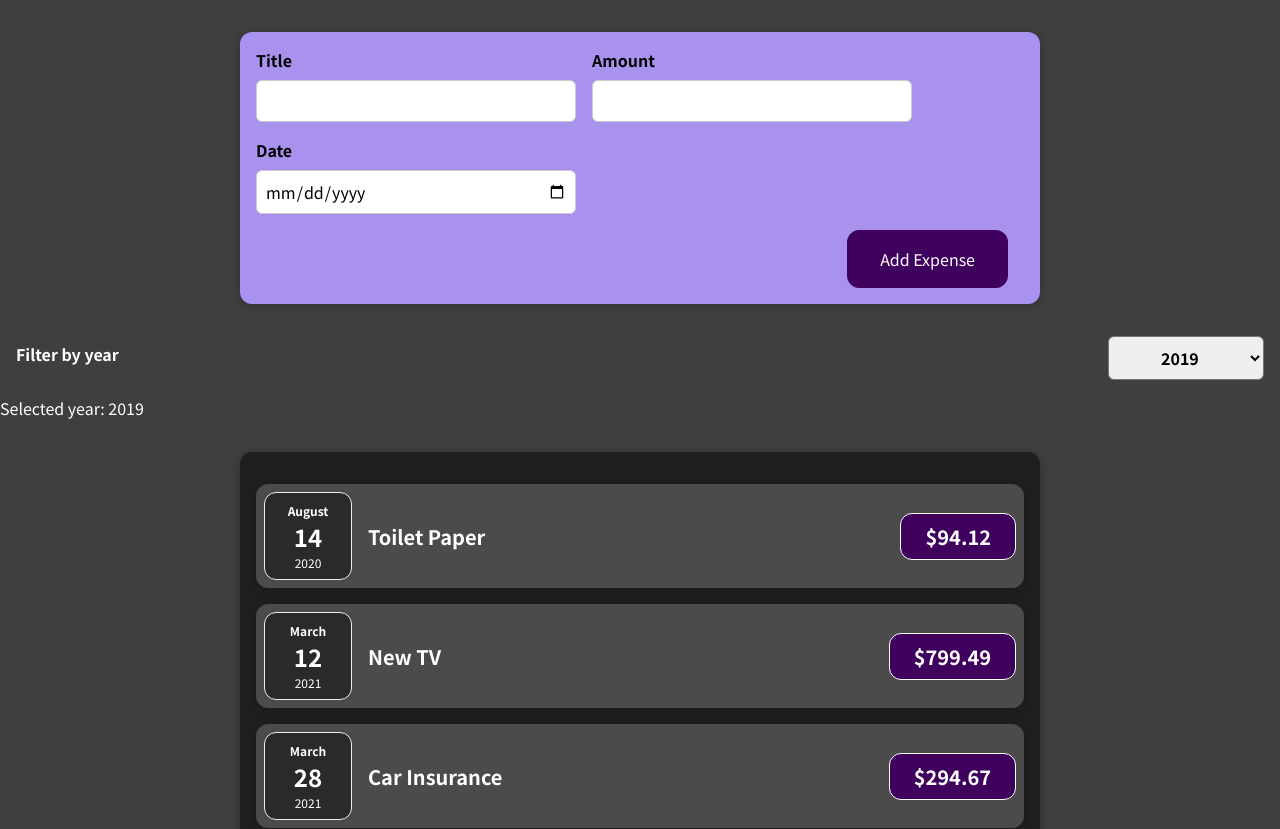
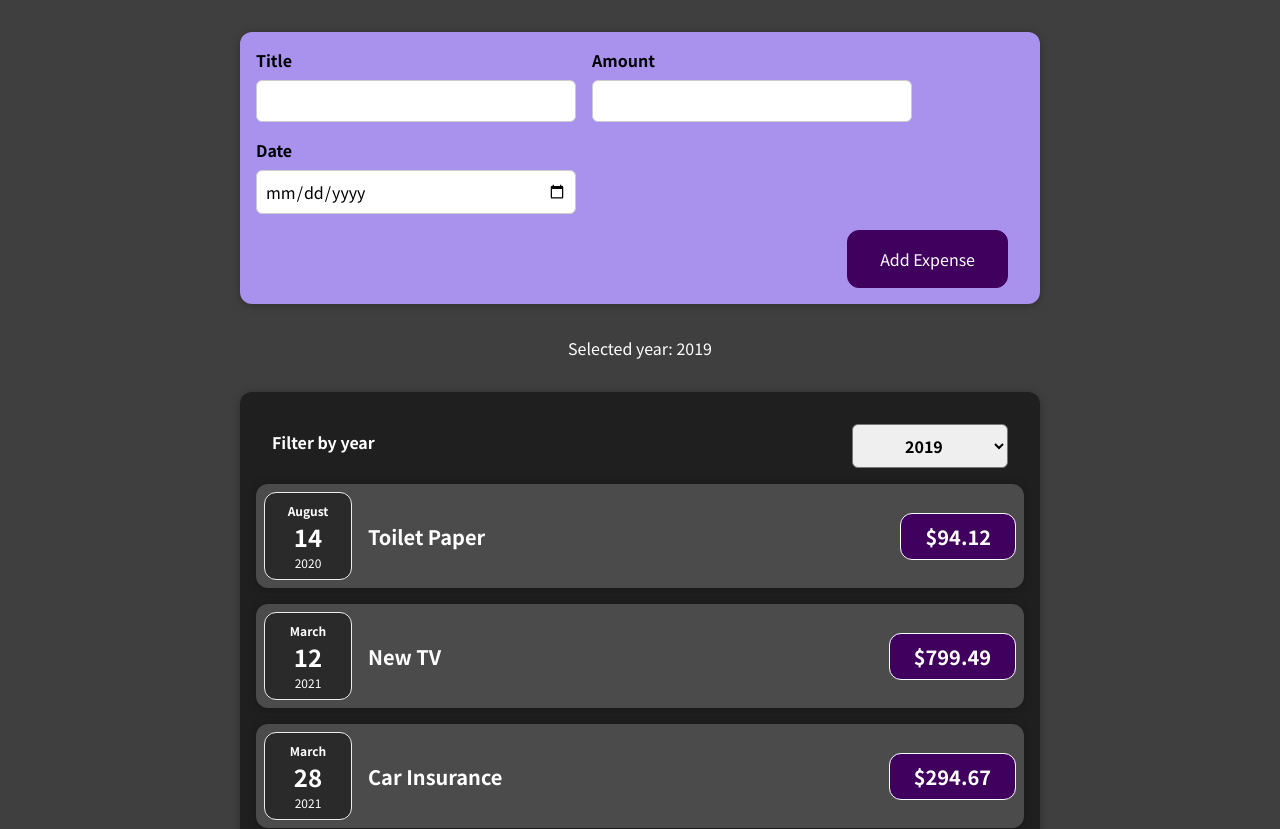
Before and after one commit to Oksana-1/react-expense-tracker, a React (Create React App) app: page / in a window 1280 px wide. Shown: the top 829 px of the page. Built offline with nearby package versions, Linux system fonts and the light colour scheme.

Commit message:
Place expense-filter into expense-list component

```diff
--- a/src/App.js
+++ b/src/App.js
@@ -1,7 +1,6 @@
 import React, { useState } from "react";
 import ExpenseList from "./components/Expenses/ExpenseList";
 import NewExpense from "./components/NewExpense/NewExpense";
-import ExpensesFilter from "./components/Expenses/ExpensesFilter";
 
 const expenses = [
   {
@@ -36,9 +35,8 @@ function App() {
   return (
     <div>
       <NewExpense onAddExpense={addExpense}/>
-      <ExpensesFilter onFilterSelect={setYear} selectedYear={selectedYear} />
-      <p style={{color: "white"}}>Selected year: {selectedYear}</p>
-      <ExpenseList expenses={expenses}/>
+      <p style={{color: "white", textAlign: "center"}}>Selected year: {selectedYear}</p>
+      <ExpenseList expenses={expenses} selectedYear={selectedYear} setYear={setYear}/>
     </div>
   );
 }
--- a/src/components/Expenses/ExpenseList.js
+++ b/src/components/Expenses/ExpenseList.js
@@ -1,10 +1,12 @@
 import ExpenseItem from "./ExpenseItem";
 import Card from "../UI/Card";
 import "./ExpenseList.css"
+import ExpensesFilter from "./ExpensesFilter";
 
 function ExpenseList(props) {
 	return (
 		<Card className="expenses">
+			<ExpensesFilter onFilterSelect={props.setYear} selectedYear={props.selectedYear} />
 			{ props.expenses.map((expense) => {
 				return (
 					<ExpenseItem
--- a/src/components/Expenses/ExpensesFilter.js
+++ b/src/components/Expenses/ExpensesFilter.js
@@ -7,11 +7,11 @@ const ExpensesFilter = (props) => {
 		<div className='expenses-filter'>
 			<div className='expenses-filter__control'>
 				<label>Filter by year</label>
-				<select onChange={props.onFilterSelect} >
-					<option value='2022' selected={props.selectedYear === '2022'}>2022</option>
-					<option value='2021' selected={props.selectedYear === '2021'}>2021</option>
-					<option value='2020' selected={props.selectedYear === '2020'}>2020</option>
-					<option value='2019' selected={props.selectedYear === '2019'}>2019</option>
+				<select value={props.selectedYear} onChange={props.onFilterSelect} >
+					<option value='2022'>2022</option>
+					<option value='2021'>2021</option>
+					<option value='2020'>2020</option>
+					<option value='2019'>2019</option>
 				</select>
 			</div>
 		</div>
```
